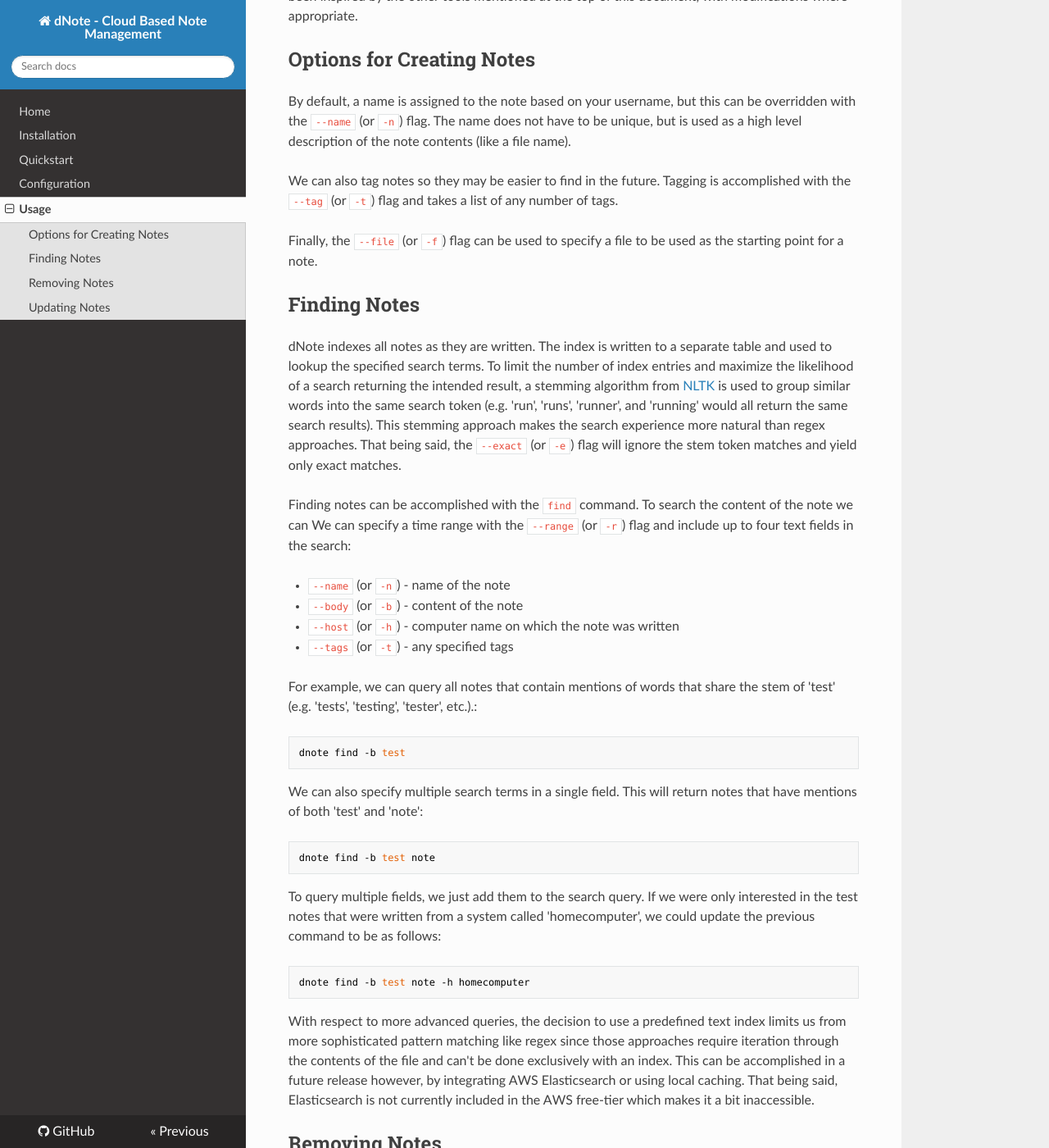
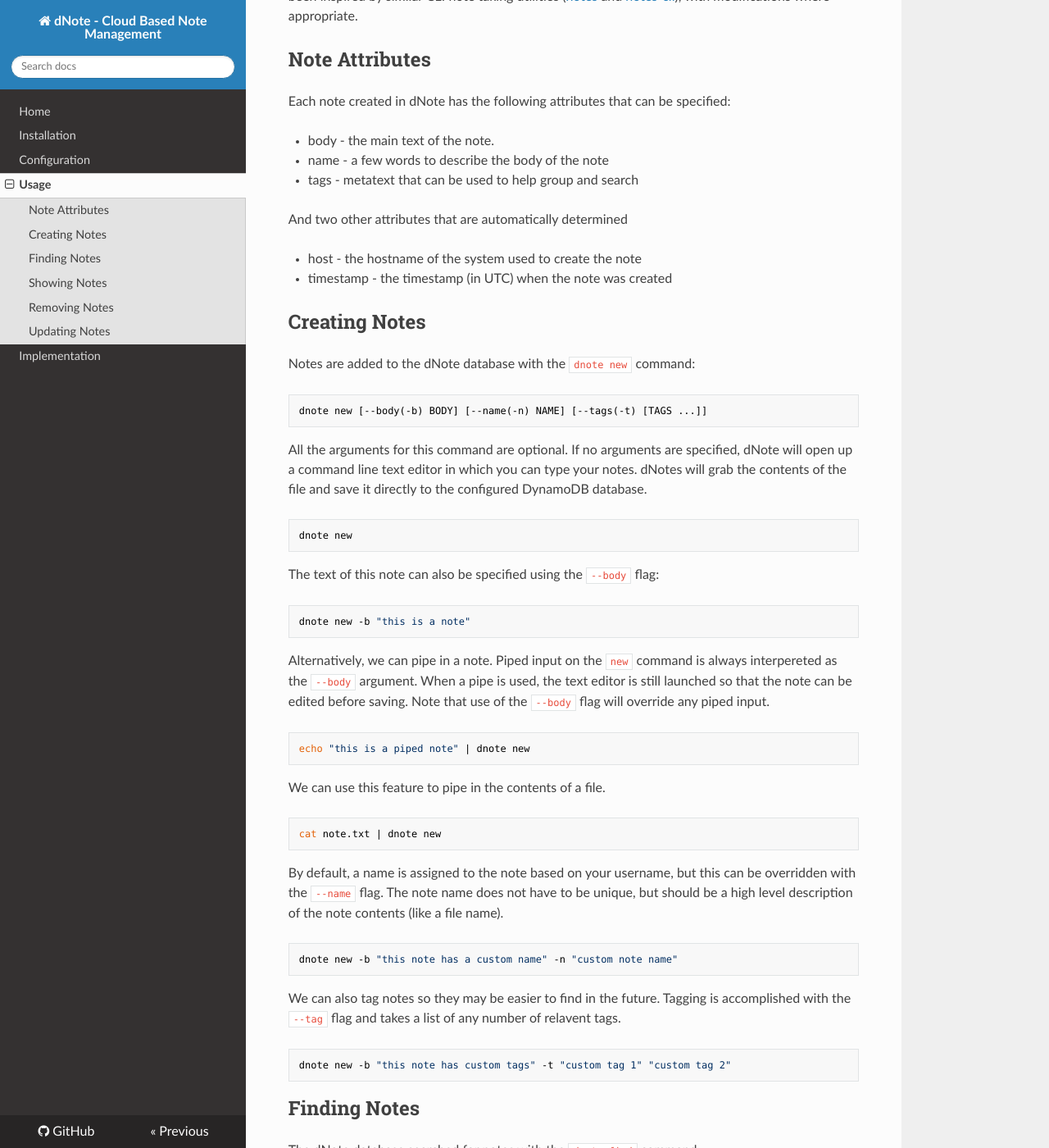
Before and after one commit to yetisir/cnote, an MkDocs documentation site: the page built from docs/usage.md, in a window 1280 px wide and 1400 px high, scrolled down 224 px. Shown: the whole window at 82% size. Built offline with MkDocs 1.6.1, drawn with Linux system fonts in a browser that asks for light colours; nearby versions of some CDN libraries; some of the changed text lies outside the part shown.

Commit message:
updates documentation

````diff
--- a/docs/configuration.md
+++ /dev/null
@@ -1,17 +0,0 @@
-## Configuring the DynamoDB Back-End
- ******more details to come
-
-Two options exists for accessing DynamoDB
-1) Create a free AWS account and create a user with access to DynamoDB (recommended).
-2) Host an instance of DynamoDB yourself with Docker (useful for  development and testing).
-
-By default, dNote tries to connect to AWS servers, but you can specify the location of your local instance as an environment variable:
-```bash
-DNOTE_DYNAMODB_ENDPOINT = 'http://localhost:8000'
-```
-
-or in ~/.dnote.yml
-
-```yaml
-dynamodb_endpoint: 'http://localhost:8000'
-```
--- a/docs/usage.md
+++ b/docs/usage.md
@@ -1,47 +1,158 @@
-# Usage
-dNote uses your default text editor for creating notes. If no system editor is specified this will default to Vim, though this can be configured (see configuration section). The command syntax has been inspired by the other tools mentioned at the top of this document, with modifications where appropriate.
+# dNote Usage
+dNote uses your default text editor for creating notes. If no system editor is specified this will default to Vim, though this can be configured (see configuration section). The command syntax has been inspired by similar CLI note taking utilities ([notes](https://github.com/pimterry/notes) and [notes-cli](https://github.com/rhysd/notes-cli)), with modifications where appropriate.
 
-## Options for Creating Notes
-By default, a name is assigned to the note based on your username, but this can be overridden with the `--name` (or `-n`) flag. The name does not have to be unique, but is used as  a high level description of the note contents (like a file name).
+## Note Attributes
 
-We can also tag notes so they may be easier to find in the future. Tagging is accomplished with the `--tag`  (or `-t`) flag  and takes a list of any number of tags.
+Each note created in dNote has the following attributes that can be specified:
 
-Finally,  the `--file` (or `-f`) flag can be used to specify a file to be used as the starting point for a note.
+* body - the main text of the note.
+* name - a few words to describe the body of the note
+* tags - metatext that can be used to help group and search
+
+And two other attributes that are automatically determined
+
+* host - the hostname of the system used to create the note
+* timestamp - the timestamp (in UTC) when the note was created
+
+
+## Creating Notes
+Notes are added to the dNote database with the `dnote new` command:
+
+```bash
+dnote new [--body(-b) BODY] [--name(-n) NAME] [--tags(-t) [TAGS ...]]
+```
+
+All the arguments for this command are optional. If no arguments are specified, dNote will open up a command line text editor in which you can type your notes. dNotes will grab the contents of the file and save it directly to the configured DynamoDB database.
+
+```bash
+dnote new
+```
+
+The text of this note can also be specified using the `--body` flag:
+
+```bash
+dnote new -b "this is a note"
+```
+
+Alternatively, we can pipe in a note. Piped input on the `new` command is always interpereted as the `--body` argument. When a pipe is used, the text editor is still launched so that the note can be edited before saving. Note that use of the `--body` flag will override any piped input.
+
+```bash
+echo "this is a piped note" | dnote new
+```
+
+We can use this feature to pipe in the contents of a file.
+
+```bash
+cat note.txt | dnote new
+```
+
+By default, a name is assigned to the note based on your username, but this can be overridden with the `--name` flag. The note name does not have to be unique, but should be a high level description of the note contents (like a file name).
+
+```bash
+dnote new -b "this note has a custom name" -n "custom note name"
+```
+
+We can also tag notes so they may be easier to find in the future. Tagging is accomplished with the `--tag` flag  and takes a list of any number of relavent tags.
+
+```bash
+dnote new -b "this note has custom tags" -t "custom tag 1" "custom tag 2"
+```
 
 ## Finding Notes
-dNote indexes all notes as they are written. The index is written to a separate table and used to lookup the specified search terms. To limit the number of index entries and maximize the likelihood of a search returning the intended result, a stemming algorithm from [NLTK](https://www.nltk.org/) is used to group similar words into the same search token (e.g. 'run', 'runs', 'runner', and 'running' would all return the same search results). This stemming approach makes the search experience more natural than regex approaches. That being said, the `--exact` (or `-e`) flag will ignore the stem token matches and yield only exact matches.
+The dNote database searched for notes with the `dnote find` command:
 
-Finding notes can be accomplished with the `find` command. To search the content of the note we can We can specify a time range with the `--range` (or `-r`) flag and include up to four text fields in the search:
-
-* `--name` (or `-n`) - name of the note
-* `--body` (or `-b`) - content of the note
-* `--host` (or `-h`) - computer name on which the note was written
-* `--tags` (or `-t`) - any specified tags
-
-For example, we can query all notes that contain mentions of words that share the stem of 'test' (e.g. 'tests', 'testing', 'tester', etc.).:
 ```bash
-dnote find -b test
+dnote find [--range(-r) [RANGE ...]] [--name(-n) [NAME ...]] [--body(-b) [BODY ...]] [--tags(-t) [TAGS ...]] [--host(-h) [HOST ...]] [--exact(-e)] [--quiet(-e)]
 ```
 
-We can also specify multiple search terms in a single field. This will return notes that have mentions of both 'test' and 'note':
-```bash
-dnote find -b test note
+All arguments for this command ar optional. If not arguments are specified, dNote will return up to 100 notes from the dNote database.
+
+```
+dnote find
 ```
 
-To query multiple fields, we just add them to the search query. If we were only interested in the test notes that were written from a system called 'homecomputer', we could update the previous command to be as follows:
+dNote allows searching of all four text fields (i.e. name, body, tags, and host) as well as the timestamp field. We can specify a time range with the `--range` flag and include any of the four text fields with their corresponding flags:
+
+For example, we can query all notes that contain mentions of words that share the stem of 'test' (e.g. 'tests', 'testing', 'tester', etc.).
+
 ```bash
-dnote find -b test note -h homecomputer
+dnote find -b "test"
 ```
 
-With respect to more advanced queries, the decision to use a predefined text index limits us from more sophisticated pattern matching like regex since those approaches require iteration through the contents of the file and can't be done exclusively with an index. This can be accomplished in a future release however, by integrating AWS Elasticsearch or using local caching. That being said, Elasticsearch is not currently included in the AWS free-tier which makes it a bit inaccessible.
+We can also specify multiple search terms in a single field. This query will return notes that have mentions of both 'test' and 'note'.
+
+```bash
+dnote find -b "test" "note"
+```
+
+To query multiple fields, we just add them to the search query. If we were only interested in the test notes that were written from a system called 'testserver', we could update the previous command to be as follows:
+
+```bash
+dnote find -b "test" note -h "testserver"
+```
+
+Querying the time range takes one or two arguments representing the bounding times of the range. If only one argument is given, the second argument is assumed to be "now". A unique feature of dNote is that it supports relative human time references to find all the notes written in the last day we can just write:
+
+```bash
+dnote find -r "one day ago"
+```
+
+Which is equivalent to:
+
+```bash
+dnote find -r "now" "one day ago"
+```
+
+By default, the search engine compares the stems of the search words - this allows for near matches (e.g. runner and running would match) which makes the search a more human experience. That being said, we can specify an exact search by using the '--exact' flag.
+
+```bash
+dnote find -b 'runner' --exact
+```
+
+If we only want the note ids, we can use the `--quiet` flag
+
+```bash
+dnote find --quiet
+```
+
+By default, we can only return up to 100 notes in a single search. The returned notes will only print the first 10 lines - to show the full notes we can use the `dnote show` command described below.
+
+## Showing Notes
+
+Notes from the dNote database can be shown in their entirety with the `dnote show` command:
+
+```bash
+dnote show [[--ids(-i) [IDS ...]] [--max(-m) MAX]
+```
+
+The `--id` flag is mandatory, but all other arguments for this command are optional.
+
+The easiest way get note ids into `dnote show` is with a pipe from the `dnote find` command.
+
+```bash
+dnote find -q | dnote show
+```
 
 ## Removing Notes
 
-Notes can be removed from the database with the `dnote rm` command and specifying a range of ids. These ids can be piped in from a dnote search or just listed with the `--id` flag.
+Notes from the dNote database can be shown in their entirety with the `dnote rm` command:
 
 ```bash
-dnote find -b 'test' 'note' | dnote rm
+dnote rm [[--ids(-i) [IDS ...]]
 ```
 
+All arguments for this command are mandatory. The easiest way get note ids into `dnote rm` is with a pipe from the `dnote find` command.
+
+```bash
+dnote find -q | dnote rm
+```
+
+
 ## Updating Notes
-Notes can be updated with the `dnote edit` command.
+Notes can be updated with the `dnote edit` command:
+
+```bash
+dnote new [[--id(-i) ID] [--body(-b) BODY] [--name(-n) NAME] [--tags(-t) [TAGS ...]]
+```
+
+This is functionally equivalent to a `dnote rm` followed by a `dnote new`. Note that this will give the note a new id.
--- a/mkdocs.yml
+++ b/mkdocs.yml
@@ -6,10 +6,9 @@ site_description: dNote Documentation
 nav:
   - Home: index.md
   - Installation: installation.md
-  - Quickstart: quickstart.md
   - Configuration: configuration.md
   - Usage: usage.md
-
+  - Implementation: implementation.md
 
 theme:
   name: readthedocs
--- a/setup.py
+++ b/setup.py
@@ -3,7 +3,7 @@ from setuptools import setup
 
 setup(
     name='dNote',
-    version='0.2.4',
+    version='0.3.0',
     description='Simple CLI utility for managing notes with AWS',
     url='https://github.com/yetisir/dnote',
     author='M. Yetisir',
````
Also changed, not shown: README.md (+13 -1 lines), docs/index.md (+30 -3 lines), docs/installation.md (+28 -12 lines), docs/quickstart.md (deleted, +0 -6 lines).
